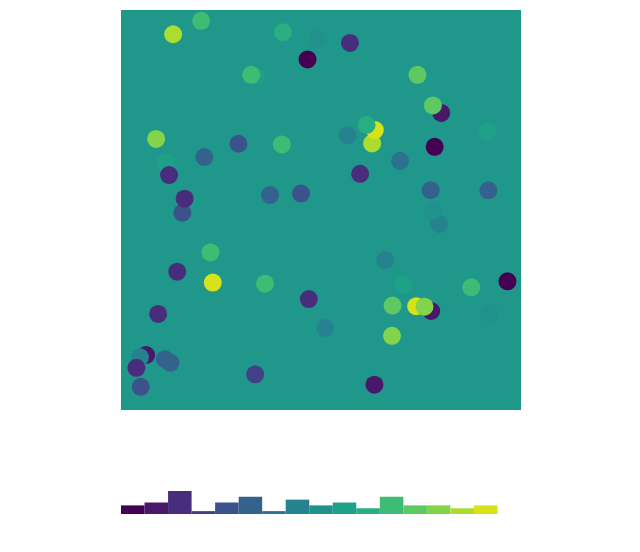
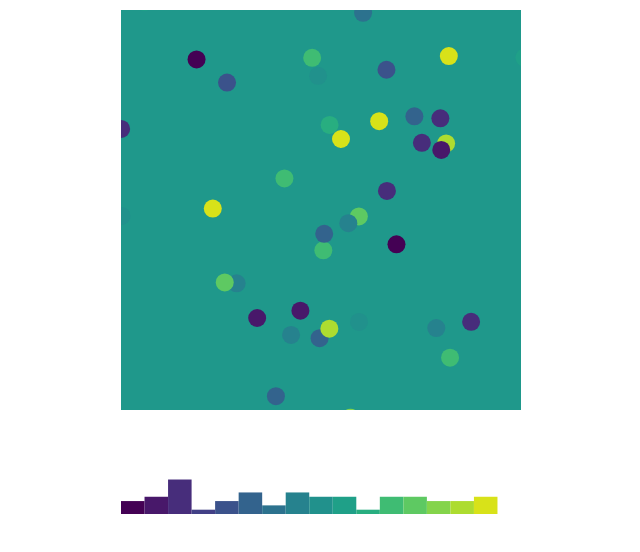
Before and after one commit to Zlira/biston_betularia, a React (Create React App) app: page / in a window 1280 px wide. Shown: the top 552 px of the page, without its empty margins (169-809 px from the left). Built offline with nearby package versions, Linux system fonts and the light colour scheme.

Commit message:
Creatures moving and falling outside the field

```diff
--- a/src/App.js
+++ b/src/App.js
@@ -60,6 +60,7 @@ class Simulation extends Component {
     this.maxCreatures = 300
     this.reproduceTick = 2000
     this.reproduceProb = .05
+    this.moveTick = 200
 
     this.colorScale = scaleSequential(interpolateViridis)
       .domain([0, (this.creatureVarsNum - 1)])
@@ -73,16 +74,20 @@ class Simulation extends Component {
 
     this.killCreature = this.killCreature.bind(this)
     this.reproduceCreatures = this.reproduceCreatures.bind(this)
+    this.moveCreatures = this.moveCreatures.bind(this)
   }
 
   componentDidMount() {
-    this.timerID = setInterval(
+    this.reproduceTimerID = setInterval(
       () => this.reproduceCreatures(), this.reproduceTick
     );
+    this.moveTimerID = setInterval(
+      () => this.moveCreatures(), this.moveTick
+    )
   }
 
   componentWillUnmount() {
-    clearInterval(this.timerID)
+    clearInterval(this.reproduceTimerID)
   }
 
   killCreature(creatureIndex) {
@@ -95,7 +100,8 @@ class Simulation extends Component {
   }
 
   reproduceCreatures() {
-    const creatures = this.state.creatures.slice()
+    this.setState((prevState, props) => {
+      const creatures = prevState.creatures.slice()
       let maxId = Math.max(...creatures.map(cr => cr.id))
       const creaturesNum = creatures.length
       for (let i=0; i < creaturesNum; i++) {
@@ -103,7 +109,25 @@ class Simulation extends Component {
           creatures.push(this.newCreature(i+maxId+1, creatures[i].val))
         }
       }
-    this.setState({'creatures': creatures})
+      return {'creatures': creatures}
+    })
+  }
+
+  moveCreatures() {
+    this.setState((prevState, props) => {
+      const creatures = prevState.creatures
+      const newCreatures = []
+      for (let creature of creatures) {
+        newCreatures.push({
+          ...creature,
+          coords: {
+            x: creature.coords.x + creature.velocity.x,
+            y: creature.coords.y + creature.velocity.y,
+          }
+        })
+      }
+      return {'creatures': newCreatures}
+    })
   }
 
   render() {
@@ -153,7 +177,7 @@ class CreatureDistribution extends Component {
     const width = this.props.width
     const rectWidth = width / this.binCount
     // TODO improve scale to be consistent and nice
-    const yScale = scaleLinear().range([0, height]).domain([0, .6])
+    const yScale = scaleLinear().range([0, height]).domain([0, .4])
     const rects = histData.map(
       (d, i) => <rect key={d.x0} x={i * rectWidth} y={height - yScale(d.length / this.props.data.length)}
                  width={rectWidth} height={yScale(d.length / this.props.data.length)}
```
Lines whose indentation alone changed are shown as unchanged.
